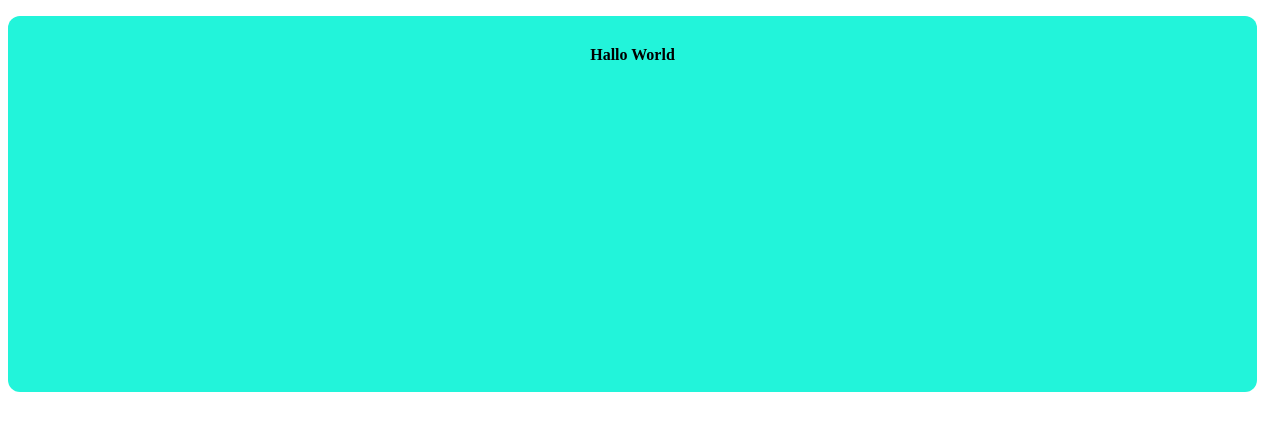
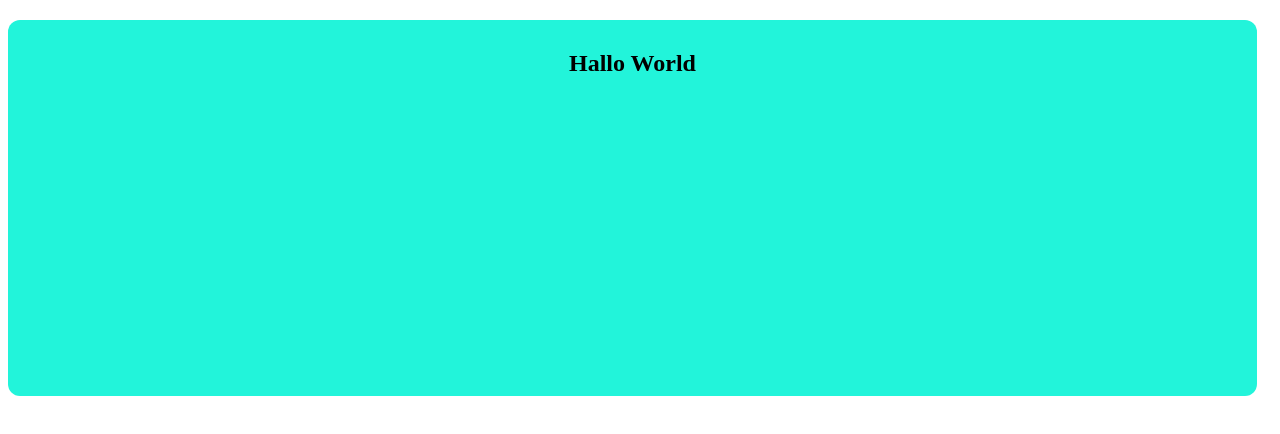
Before and after one commit to tsutskiridzemadona1234567/css--height-width2, a plain HTML site: page index.html in a window 1280 px wide. Drawn offline with Linux system fonts and the light colour scheme.

Commit message:
Update index.html

```diff
--- a/index.html
+++ b/index.html
@@ -1,3 +1,4 @@
+
 <!DOCTYPE html>
 <html lang="en">
 <head>
@@ -7,7 +8,7 @@
 </head>
 <body>
     <div class="box1">
-        <p class="p"><b>Hallo World</b></p>
+        <h2 class="p"><b>Hallo World</b></h2>
     </div>
 </body>
 </html>
```
